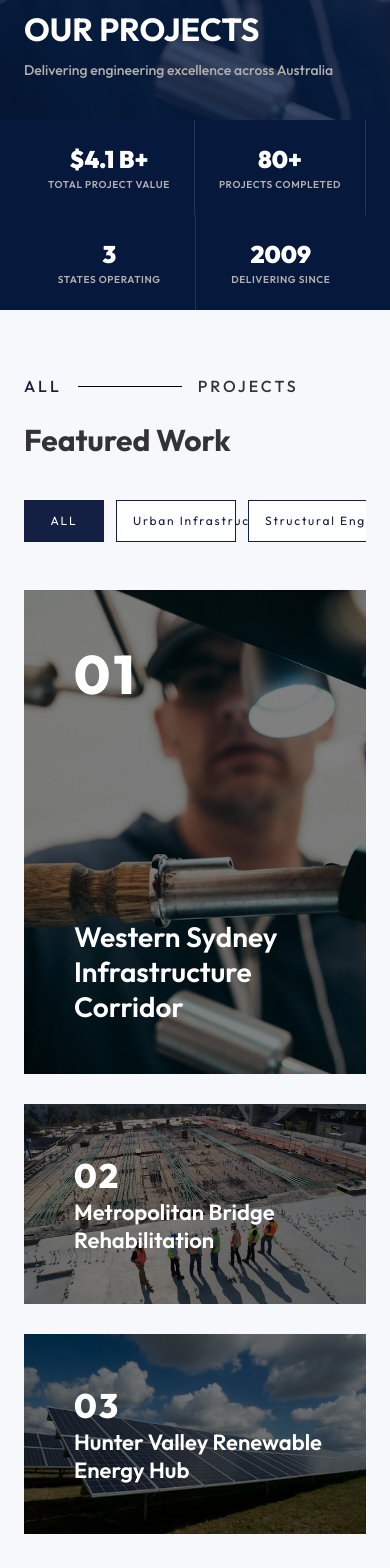
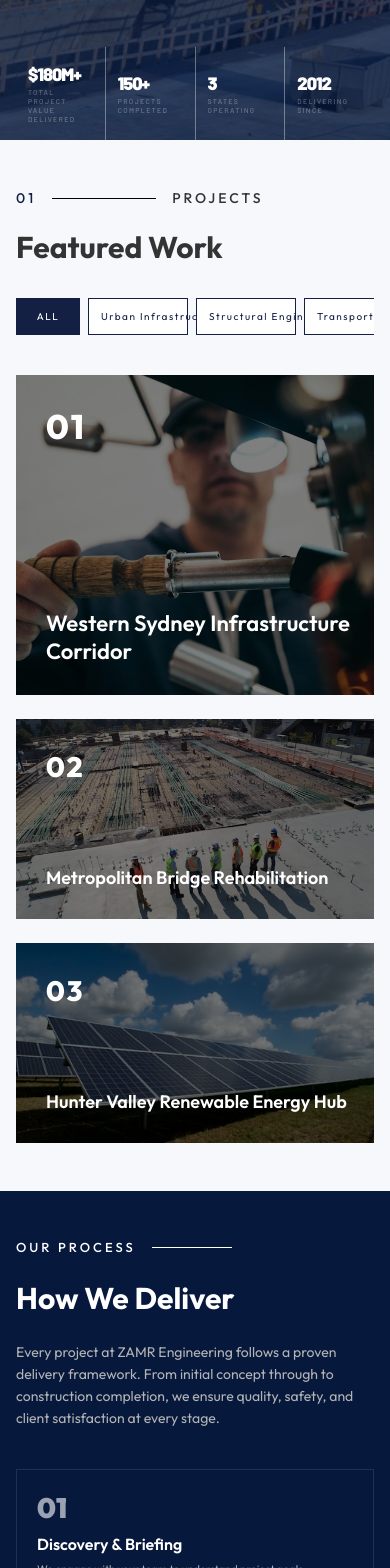
Before and after one commit to clickmaster4285/zamr-engineering-, a Next.js app: page /projects in a window 390 px wide. Shown: the part 380-1948 px from the top of the page. Built offline with nearby package versions, Linux system fonts and the light colour scheme.

Commit message:
improve the project hero

```diff
--- a/app/project/[id]/page.tsx
+++ b/app/project/[id]/page.tsx
@@ -3,6 +3,7 @@
 import { useParams } from "next/navigation";
 import { getProjectBySlug } from "@/mockData/projects";
 import ProjectHero from "@/components/services/detail/ProjectHero";
+import StatsBar from "@/components/projects/detail/StatsBar";
 import Challenge from "@/components/projects/detail/Challenge";
 import Approach from "@/components/projects/detail/Approach";
 import Results from "@/components/projects/detail/Results";
@@ -29,6 +30,8 @@ export default function ProjectDetailPage() {
         title={project.heroTitle}
         subtitle={project.title}
       />
+
+      <StatsBar stats={project.stats} />
 
       <Challenge
         number={project.aboutNumber}
--- a/app/projects/page.tsx
+++ b/app/projects/page.tsx
@@ -3,9 +3,15 @@
 import React, { useState, useRef, useEffect, useCallback } from "react";
 import Image from "next/image";
 import { useRouter } from "next/navigation";
-import { ArrowRight } from "lucide-react";
+import { Barlow } from "next/font/google";
 import { projects } from "@/mockData/projects";
 import Contact from "@/components/services/Contact";
+
+const barlow = Barlow({
+  weight: ["500", "700", "900"],
+  subsets: ["latin"],
+  display: "swap",
+});
 
 const filters = [
   "ALL",
@@ -17,10 +23,10 @@ const filters = [
 ];
 
 const stats = [
-  { value: "$4.1 B+", label: "Total Project Value" },
-  { value: "80+", label: "Projects Completed" },
-  { value: "3", label: "States Operating" },
-  { value: "2009", label: "Delivering Since" },
+  { value: "$180M+", label: "TOTAL PROJECT VALUE DELIVERED" },
+  { value: "150+", label: "PROJECTS COMPLETED" },
+  { value: "3", label: "STATES OPERATING" },
+  { value: "2012", label: "DELIVERING SINCE" },
 ];
 
 function useInView(threshold = 0.15) {
@@ -74,7 +80,7 @@ function ProjectCard({
     >
       <div
         className={`relative w-full overflow-hidden ${
-          isLarge ? "h-[484px] md:h-[542px]" : "h-[200px] sm:h-[250px] md:h-[260px]"
+          isLarge ? "h-[320px] sm:h-[400px] md:h-[542px]" : "h-[200px] sm:h-[250px] md:h-[260px]"
         }`}
       >
         <Image
@@ -84,36 +90,32 @@ function ProjectCard({
           sizes="(min-width: 768px) 50vw, 100vw"
           className="object-cover transition-transform duration-500 ease-in-out group-hover:scale-135"
         />
-
         <div
           className="absolute inset-0"
-          style={{
-            background:
-              "linear-gradient(0deg, rgba(0,0,0,0.5) 0%, rgba(0,0,0,0.5) 100%)",
-          }}
+          style={{ background: "linear-gradient(0deg, rgba(0,0,0,0.5) 0%, rgba(0,0,0,0.5) 100%)" }}
         />
 
         <span
-          className={`absolute left-[50px] top-[50px] font-[800] tracking-[0.06em] text-white ${
-            isLarge ? "text-[54px] leading-[68px]" : "text-[34px] leading-[43px]"
+          className={`absolute left-[30px] top-[30px] font-[800] tracking-[0.06em] text-white md:left-[50px] md:top-[50px] ${
+            isLarge ? "text-[34px] leading-[43px] md:text-[54px] md:leading-[68px]" : "text-[28px] leading-[36px] md:text-[34px] md:leading-[43px]"
           }`}
         >
           {project.index}
         </span>
 
         <h3
-          className={`absolute left-[50px] bottom-[50px] font-semibold text-white ${
+          className={`absolute left-[30px] bottom-[30px] font-semibold text-white md:left-[50px] md:bottom-[50px] ${
             isLarge
-              ? "text-[28px] leading-[35px] group-hover:translate-y-[-70px] transition-transform duration-500 ease-in-out"
-              : "text-[22px] leading-[28px]"
+              ? "text-[22px] leading-[28px] md:text-[28px] md:leading-[35px] md:group-hover:translate-y-[-70px] md:transition-transform md:duration-500 md:ease-in-out"
+              : "text-[18px] leading-[23px] md:text-[22px] md:leading-[28px]"
           }`}
         >
           {project.title}
         </h3>
 
         {isLarge && (
-          <div className="absolute bottom-0 left-0 right-0 translate-y-full group-hover:translate-y-0 transition-transform duration-500 ease-in-out px-[50px] pb-[50px]">
-            <p className="max-w-[717px] text-[16px] leading-[20px] font-[400] text-white">
+          <div className="absolute bottom-0 left-0 right-0 translate-y-full px-[30px] pb-[30px] transition-transform duration-500 ease-in-out group-hover:translate-y-0 md:px-[50px] md:pb-[50px]">
+            <p className="max-w-[717px] text-[14px] leading-[18px] font-[400] text-white md:text-[16px] md:leading-[20px]">
               {project.shortDescription}
             </p>
           </div>
@@ -132,10 +134,10 @@ export default function ProjectsPage() {
 
   return (
     <main className="w-full flex flex-col items-center">
-      {/* Hero */}
-      <section className="relative w-full h-[500px] overflow-hidden sm:h-[600px] lg:h-[700px]">
+      {/* ──────── HERO ──────── */}
+      <section className="relative w-full h-[520px] overflow-hidden sm:h-[620px] lg:h-[700px]">
         <Image
-          src="/images/image1.jpeg"
+          src="/images/projectHero.svg"
           alt="Our Projects"
           fill
           priority
@@ -143,58 +145,67 @@ export default function ProjectsPage() {
         />
         <div className="absolute inset-0 bg-[#07183D]/80" />
 
-        <div className="absolute bottom-0 left-0 right-0 px-6 pb-10 sm:pb-12 lg:bottom-auto lg:left-[130px] lg:right-auto lg:w-[933px] lg:px-0 lg:pb-0 lg:top-1/2 lg:-translate-y-1/2 lg:translate-y-[94.5px]">
-          <div className="flex flex-col gap-3 sm:gap-4 lg:gap-5">
-            <h1 className="font-bold uppercase text-white text-[32px] leading-[38px] sm:text-[48px] sm:leading-[56px] lg:text-[80px] lg:leading-[101px]">
-              OUR PROJECTS
+        {/* Title + subtitle — Figma Frame 1321319043 */}
+        <div className="absolute left-6 right-6 top-[100px] flex flex-col gap-5 sm:left-10 sm:right-10 sm:top-[130px] lg:left-[130px] lg:right-auto lg:w-[933px] lg:top-[308px] lg:gap-[20px]">
+          <h1 className="font-bold  text-white text-[36px] leading-[42px] sm:text-[52px] sm:leading-[62px] lg:text-[80px] lg:leading-[101px]">
+            Our Projects
           </h1>
-            <p className="font-medium text-[#B0B0B0] text-sm sm:text-base lg:text-lg lg:leading-[23px]">
-              Delivering engineering excellence across Australia
+          <p className="font-medium text-[#B0B0B0] text-[15px] leading-[20px] sm:text-[16px] sm:leading-[22px] lg:text-[18px] lg:leading-[23px]">
+            A portfolio of precision-engineered infrastructure — from arterial
+            road rehabilitations and renewable energy civil works to structural
+            bridge rehabilitation and independent project verification.
           </p>
         </div>
-        </div>
-      </section>
 
-      {/* Stats Bar */}
-      <section className="w-full bg-[#07183D]">
-        <div className="mx-auto flex max-w-[1468px] flex-wrap items-stretch px-6 lg:px-[130px]">
-          {stats.map((stat) => (
+        {/* Stats bar — Figma Frame 1321319069 */}
+        <div className="absolute bottom-0 left-0 right-0 lg:left-[130px] lg:right-auto lg:w-[1468px] lg:top-[525px] lg:bottom-auto">
+          <div className="flex flex-row items-stretch px-4 sm:px-6 lg:px-0">
+            {stats.map((stat, i) => (
               <div
                 key={stat.label}
-              className="flex flex-1 flex-col items-center justify-center gap-1 border-r border-[rgba(255,255,255,0.12)] px-4 py-6 last:border-r-0 min-w-[120px]"
+                className={`flex flex-col justify-center items-start flex-1 min-w-0 ${
+                  i > 0 ? "border-l border-[rgba(255,255,255,0.37)]" : ""
+                } px-3 py-4 sm:px-4 sm:py-5 lg:px-[30px] lg:py-[30px] lg:h-[115px]`}
               >
-              <span className="text-[24px] font-black leading-[30px] text-white sm:text-[28px] lg:text-[32px] lg:leading-[40px]">
+                <span
+                  className={`${barlow.className} font-black text-white text-[18px] leading-[22px] sm:text-[24px] sm:leading-[28px] lg:text-[34px] lg:leading-[34px]`}
+                  style={{ letterSpacing: "-0.952px" }}
+                >
                   {stat.value}
                 </span>
-              <span className="text-[10px] font-semibold leading-[13px] tracking-[0.06em] text-[#B0B0B0] uppercase text-center">
+                <span
+                  className={`${barlow.className} font-medium text-[rgba(255,255,255,0.32)] pt-[3px] sm:pt-1 lg:pt-[6px] text-[7px] leading-[9px] sm:text-[8px] sm:leading-[11px] lg:text-[9.5px] lg:leading-[14px]`}
+                  style={{ letterSpacing: "1.33px" }}
+                >
                   {stat.label}
                 </span>
               </div>
             ))}
           </div>
+        </div>
       </section>
 
-      {/* Filter + Projects Grid */}
-      <section className="w-full bg-[var(--bg-light)] px-6 py-16 lg:p-[130px]">
-        <div className="mx-auto flex max-w-[1468px] flex-col gap-10 lg:gap-[60px]">
+      {/* ──────── FILTER + PROJECTS GRID ──────── */}
+      <section className="w-full bg-[var(--bg-light)] px-4 py-12 sm:px-6 lg:px-[130px] lg:py-[130px]">
+        <div className="mx-auto flex max-w-[1468px] flex-col gap-8 lg:gap-[60px]">
           {/* Title header */}
-          <div className="flex flex-col gap-6 lg:gap-[30px]">
+          <div className="flex flex-col gap-5 lg:gap-[30px]">
             <div className="flex items-center gap-4">
-              <span className="text-base font-medium tracking-[3px] text-[var(--color-primary)]">
-                ALL
+              <span className="text-sm font-medium tracking-[3px] text-[var(--color-primary)] sm:text-base">
+                01
               </span>
               <span className="h-px w-[104px] bg-black" />
-              <span className="text-base font-medium tracking-[3px] uppercase text-[var(--text-dark)]">
+              <span className="text-sm font-medium tracking-[3px] uppercase text-[var(--text-dark)] sm:text-base">
                 PROJECTS
               </span>
             </div>
-            <h2 className="text-3xl font-bold leading-tight text-[var(--text-dark)] sm:text-4xl md:text-[56px] md:leading-[71px]">
+            <h2 className="text-[30px] font-bold leading-[38px] text-[var(--text-dark)] sm:text-[40px] sm:leading-[50px] md:text-[56px] md:leading-[71px]">
               Featured Work
             </h2>
           </div>
 
           {/* Filter pills */}
-          <div className="flex w-full gap-3 overflow-x-auto pb-2 lg:gap-4">
+          <div className="flex w-full gap-2 overflow-x-auto pb-2 sm:gap-3 lg:gap-4">
             {filters.map((filter) => {
               const isActive = filter === activeFilter;
               const isAll = filter === "ALL";
@@ -203,11 +214,11 @@ export default function ProjectsPage() {
                   key={filter}
                   type="button"
                   onClick={() => setActiveFilter(filter)}
-                  className={`whitespace-nowrap border px-4 py-3 text-center text-xs tracking-[0.15em] transition-all duration-300 sm:text-sm ${
+                  className={`whitespace-nowrap border px-3 py-2.5 text-center text-[10px] tracking-[0.15em] transition-all duration-300 sm:px-4 sm:py-3 sm:text-xs lg:text-sm ${
                     isActive
                       ? "border-[var(--color-primary)] bg-[var(--color-primary)] text-white"
                       : "border-[var(--color-primary)] bg-white text-[var(--color-primary)] hover:bg-[var(--color-primary)] hover:text-white"
-                  } ${isAll ? "w-20 flex-none" : "flex-1 min-w-[120px]"}`}
+                  } ${isAll ? "w-16 flex-none sm:w-20" : "flex-1 min-w-[100px] sm:min-w-[120px]"}`}
                 >
                   {filter}
                 </button>
@@ -217,13 +228,13 @@ export default function ProjectsPage() {
 
           {/* Project grid */}
           {filteredProjects.length > 0 ? (
-            <div className="flex flex-col gap-[30px] md:flex-row md:items-stretch">
+            <div className="flex flex-col gap-6 md:flex-row md:items-stretch md:gap-[30px]">
               {filteredProjects[0] && (
                 <div className="md:w-[817px]">
                   <ProjectCard project={filteredProjects[0]} isLarge />
                 </div>
               )}
-              <div className="flex flex-col gap-[30px] md:w-[621px]">
+              <div className="flex flex-col gap-6 md:w-[621px] md:gap-[30px]">
                 {filteredProjects.slice(1, 3).map((project) => (
                   <ProjectCard key={project.index} project={project} isLarge={false} />
                 ))}
@@ -237,27 +248,27 @@ export default function ProjectsPage() {
         </div>
       </section>
 
-      {/* How We Deliver */}
-      <section className="w-full bg-[#07183D] px-6 py-16 text-white lg:p-[130px]">
+      {/* ──────── HOW WE DELIVER ──────── */}
+      <section className="w-full bg-[#07183D] px-4 py-12 text-white sm:px-6 lg:px-[130px] lg:py-[130px]">
         <div className="mx-auto max-w-[1468px]">
-          <div className="flex flex-col gap-7">
+          <div className="flex flex-col gap-6 lg:gap-7">
             <div className="flex items-center gap-4">
-              <span className="text-[16px] font-medium leading-5 tracking-[3px] text-white">
+              <span className="text-[13px] font-medium leading-4 tracking-[3px] text-white sm:text-[14px] sm:leading-5 lg:text-[16px] lg:leading-5">
                 OUR PROCESS
               </span>
-              <span className="h-px w-[104px] bg-white" />
+              <span className="h-px w-[80px] bg-white sm:w-[104px]" />
             </div>
-            <h2 className="text-[44px] font-bold leading-[55px] text-white">
+            <h2 className="text-[30px] font-bold leading-[38px] text-white sm:text-[36px] sm:leading-[45px] lg:text-[44px] lg:leading-[55px]">
               How We Deliver
             </h2>
-            <p className="max-w-[720px] text-[17px] leading-[31px] text-[#B3B3B3]">
+            <p className="max-w-[720px] text-[14px] leading-[22px] text-[#B3B3B3] sm:text-[15px] sm:leading-[26px] lg:text-[17px] lg:leading-[31px]">
               Every project at ZAMR Engineering follows a proven delivery framework.
               From initial concept through to construction completion, we ensure
               quality, safety, and client satisfaction at every stage.
             </p>
           </div>
 
-          <div className="mt-15 grid grid-cols-1 gap-6 sm:grid-cols-2 lg:grid-cols-4">
+          <div className="mt-10 grid grid-cols-1 gap-4 sm:grid-cols-2 sm:gap-5 lg:mt-15 lg:grid-cols-4 lg:gap-6">
             {[
               {
                 number: "01",
@@ -282,15 +293,15 @@ export default function ProjectsPage() {
             ].map((item) => (
               <div
                 key={item.number}
-                className="flex flex-col gap-3 border border-[rgba(255,255,255,0.1)] p-6"
+                className="flex flex-col gap-2 border border-[rgba(255,255,255,0.1)] p-5 sm:gap-3 sm:p-6"
               >
-                <span className="text-[40px] font-black leading-[50px] text-[rgba(255,255,255,0.6)]">
+                <span className="text-[28px] font-black leading-[36px] text-[rgba(255,255,255,0.6)] sm:text-[34px] sm:leading-[42px] lg:text-[40px] lg:leading-[50px]">
                   {item.number}
                 </span>
-                <h3 className="text-[18px] font-semibold leading-[23px] text-white">
+                <h3 className="text-[16px] font-semibold leading-[20px] text-white sm:text-[17px] sm:leading-[22px] lg:text-[18px] lg:leading-[23px]">
                   {item.title}
                 </h3>
-                <p className="text-[12px] leading-[15px] text-[#B3B3B3]">
+                <p className="text-[11px] leading-[14px] text-[#B3B3B3] sm:text-[11.5px] sm:leading-[14.5px] lg:text-[12px] lg:leading-[15px]">
                   {item.desc}
                 </p>
               </div>
@@ -299,7 +310,7 @@ export default function ProjectsPage() {
         </div>
       </section>
 
-      {/* Contact */}
+      {/* ──────── CONTACT ──────── */}
       <Contact number="ENQUIRE" serviceTitle="Your Next" />
     </main>
   );
--- /dev/null
+++ b/components/projects/detail/StatsBar.tsx
@@ -0,0 +1,46 @@
+import { Barlow } from "next/font/google";
+
+interface Stat {
+  label: string;
+  value: string;
+}
+
+const barlow = Barlow({
+  weight: ["500", "700", "900"],
+  subsets: ["latin"],
+  display: "swap",
+});
+
+interface Props {
+  stats: Stat[];
+}
+
+export default function StatsBar({ stats }: Props) {
+  return (
+    <section className="w-full bg-[#07183D]">
+      <div className="mx-auto flex max-w-[1468px] flex-wrap items-stretch px-6 lg:px-[130px]">
+        {stats.map((stat, i) => (
+          <div
+            key={stat.label}
+            className={`flex flex-1 flex-col justify-center items-center gap-1 ${
+              i > 0 ? "border-l border-[rgba(255,255,255,0.37)]" : ""
+            } px-3 py-5 min-w-[100px] sm:px-4 sm:py-6 lg:px-[30px] lg:py-[30px] lg:h-[115px] lg:items-start`}
+          >
+            <span
+              className={`${barlow.className} font-black text-white text-center text-[16px] leading-[20px] sm:text-[20px] sm:leading-[24px] lg:text-left lg:text-[34px] lg:leading-[34px]`}
+              style={{ letterSpacing: "-0.952px" }}
+            >
+              {stat.value}
+            </span>
+            <span
+              className={`${barlow.className} font-medium text-[rgba(255,255,255,0.32)] text-center text-[7px] leading-[9px] sm:text-[8px] sm:leading-[11px] lg:text-left lg:text-[9.5px] lg:leading-[14px]`}
+              style={{ letterSpacing: "1.33px" }}
+            >
+              {stat.label}
+            </span>
+          </div>
+        ))}
+      </div>
+    </section>
+  );
+}
```
Also changed, not shown: public/images/projectHero.svg (added). Lines whose indentation alone changed are shown as unchanged.
